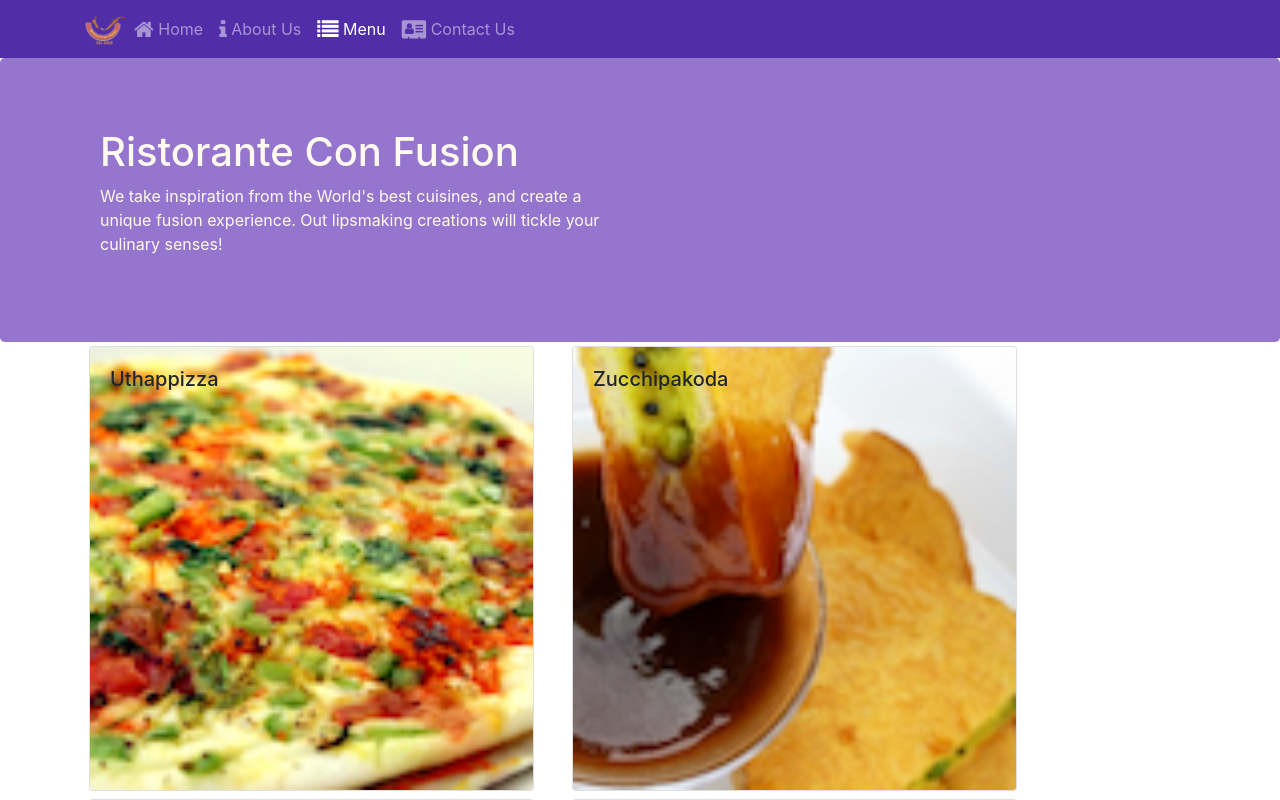
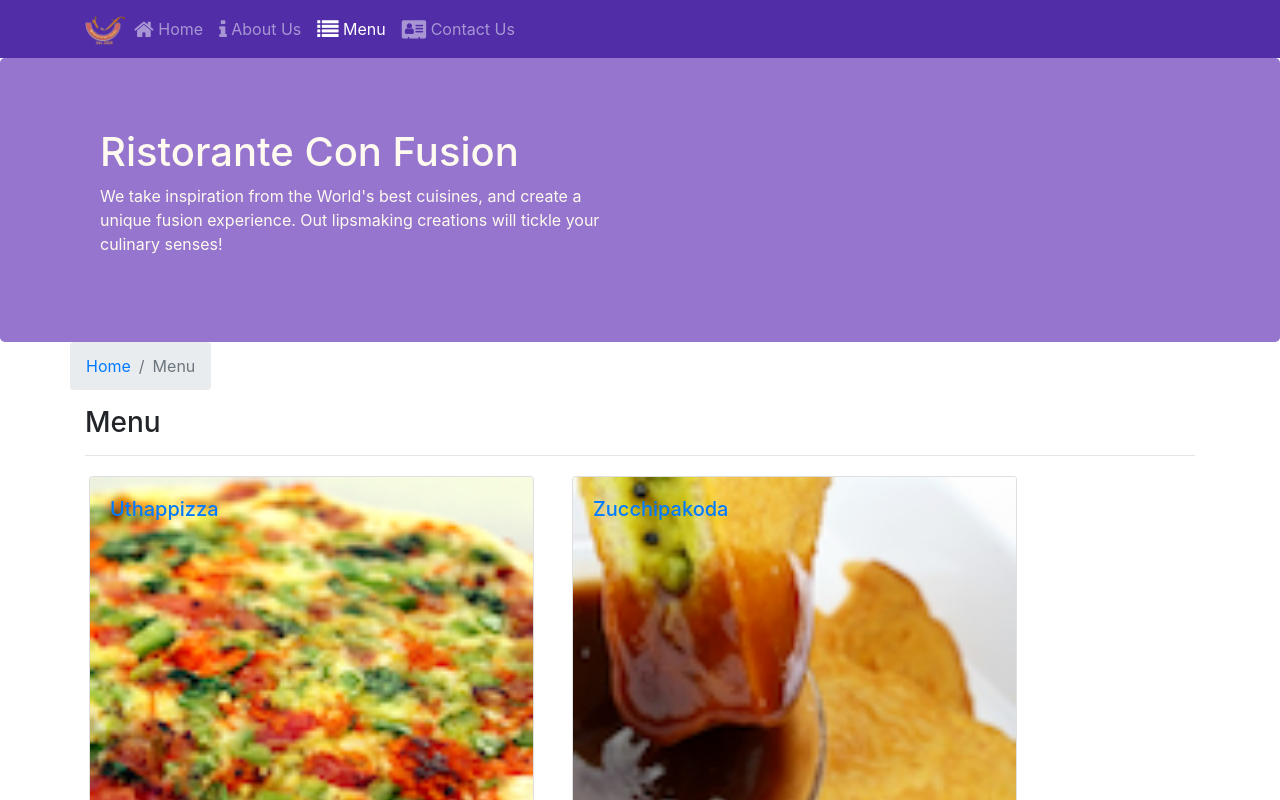
Before and after one commit to mattia-sanfilippo/ristorante-confusion, a React (Create React App) app: page /menu in a window 1280 px wide. Shown: the top 800 px of the page. Built offline with nearby package versions, Linux system fonts and the light colour scheme.

Commit message:
Single Page Applications Part 2

```diff
--- a/src/components/ContactComponent.js
+++ b/src/components/ContactComponent.js
@@ -1,8 +1,20 @@
 import React from 'react';
+import { Breadcrumb, BreadcrumbItem } from 'reactstrap';
+import { Link } from 'react-router-dom';
 
 function Contact(props) {
     return(
         <div className="container">
+            <div className="row">
+                <Breadcrumb>
+                    <BreadcrumbItem><Link to='/home'>Home</Link></BreadcrumbItem>
+                    <BreadcrumbItem active>Contact Us</BreadcrumbItem>
+                </Breadcrumb>
+                <div className="col-12">
+                    <h3>Contact Us</h3>
+                    <hr />
+                </div>
+            </div>
             <div className="row row-content">
                 <div className="col-12">
                 <h3>Location Information</h3>
--- a/src/components/DishdetailComponent.js
+++ b/src/components/DishdetailComponent.js
@@ -1,5 +1,6 @@
 import React from 'react';
-import { Card, CardImg, CardText, CardBody, CardTitle } from 'reactstrap';
+import { Card, CardImg, CardText, CardBody, CardTitle, Breadcrumb, BreadcrumbItem } from 'reactstrap';
+import { Link } from 'react-router-dom';
 
     function RenderDish({dish}) {
         if(dish != null){
@@ -46,11 +47,22 @@
             return (
                 <div className="container">
                     <div className="row">
+                    <Breadcrumb>
+                        <BreadcrumbItem><Link to='/home'>Home</Link></BreadcrumbItem>
+                        <BreadcrumbItem><Link to='/menu'>Menu</Link></BreadcrumbItem>
+                        <BreadcrumbItem active>{props.dish.name}</BreadcrumbItem>
+                    </Breadcrumb>
+                    <div className="col-12">
+                        <h3>{props.dish.name}</h3>
+                        <hr />
+                    </div>
+                    </div>
+                    <div className="row">
                         <div className="col-12 col-md-5 m-1">
                             <RenderDish dish={props.dish} />
                         </div>
                         <div className="col-12 col-md-5 m-1">
-                            <RenderComments comments={props.dish.comments} />
+                            <RenderComments comments={props.comments} />
                         </div>
                     </div>
                 </div>
--- a/src/components/MainComponent.js
+++ b/src/components/MainComponent.js
@@ -35,12 +35,21 @@
       );
     }
 
+    const DishWithId = ({match}) => {
+      return (
+        <DishDetail dish={this.state.dishes.filter((dish) => dish.id === parseInt(match.params.dishId,10))[0]}
+          comments={this.state.comments.filter((comment) => comment.dishId === parseInt(match.params.dishId,10))}
+          />
+      );
+    }
+
     return (
       <div>
         <Header />
         <Switch>
           <Route path="/home" component={HomePage} />
           <Route exact path="/menu" component={() => <Menu dishes={this.state.dishes} />} />
+          <Route path="/menu/:dishId" component={DishWithId} />
           <Route exact path="/contactus" component={Contact} />
           <Redirect to="/home" />
         </Switch>
--- a/src/components/MenuComponent.js
+++ b/src/components/MenuComponent.js
@@ -1,13 +1,16 @@
 import React from 'react';
-import { Card, CardImg, CardImgOverlay, CardTitle } from 'reactstrap';
+import { Card, CardImg, CardImgOverlay, CardTitle, Breadcrumb, BreadcrumbItem } from 'reactstrap';
+import { Link } from 'react-router-dom';
 
     function RenderMenuItem({ dish, onClick }){
         return(
-            <Card onClick={() => onClick(dish.id)}>
-                <CardImg width="100%" src={dish.image} alt={dish.name} />
-                <CardImgOverlay>
-                    <CardTitle>{dish.name}</CardTitle>
-                </CardImgOverlay>
+            <Card>
+                <Link to={`/menu/${dish.id}`} >
+                    <CardImg width="100%" src={dish.image} alt={dish.name} />
+                    <CardImgOverlay>
+                        <CardTitle>{dish.name}</CardTitle>
+                    </CardImgOverlay>
+                </Link>
             </Card>
         );
     }
@@ -17,13 +20,23 @@
         const menu = props.dishes.map((dish) => {
             return (
                 <div key={dish.id} className="col-12 col-md-5 m-1">
-                    <RenderMenuItem dish={dish} onClick={props.onClick} />
+                    <RenderMenuItem dish={dish} />
                 </div>
             );
         });
 
         return (
             <div className="container">
+                <div className="row">
+                    <Breadcrumb>
+                        <BreadcrumbItem><Link to='/home'>Home</Link></BreadcrumbItem>
+                        <BreadcrumbItem active>Menu</BreadcrumbItem>
+                    </Breadcrumb>
+                    <div className="col-12">
+                        <h3>Menu</h3>
+                        <hr />
+                    </div>
+                </div>
                 <div className="row">
                     {menu}
                 </div>
```
